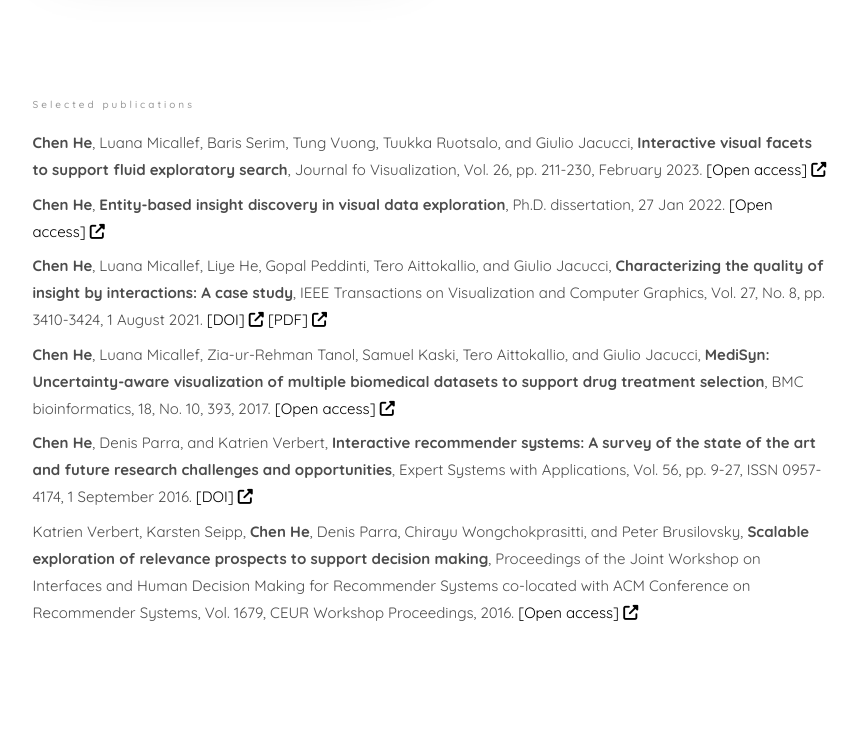
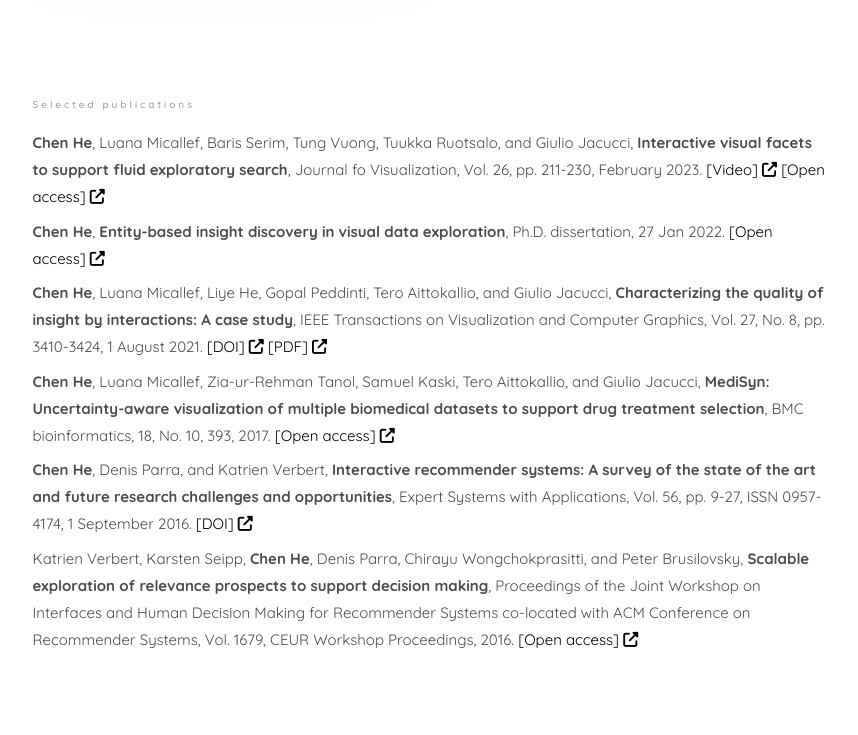
Before and after one commit to ChenHe-InfoViz/chenhe-infoviz.github.io, a plain HTML site: page index.html in a window 1280 px wide. Shown: the part 1820-2555 px from the top of the page, without its empty margins (360-1218 px from the left). Drawn offline with nearby package versions, Linux system fonts and the light colour scheme; some icons are missing; files whose address does not match are found by name; a web font is replaced by a local one.

Commit message:
facet video

```diff
--- a/index.html
+++ b/index.html
@@ -354,7 +354,7 @@
 					</div>
 					<div class="row">
 						<div class="col-md-12 animate-box" data-animate-effect="fadeInLeft">
-							<p><strong>Chen He</strong>, Luana Micallef, Baris Serim, Tung Vuong, Tuukka Ruotsalo, and Giulio Jacucci, <strong>Interactive visual facets to support fluid exploratory search</strong>, Journal fo Visualization, Vol. 26, pp. 211-230, February 2023. <a href="https://doi.org/10.1007/s12650-022-00865-4" target="_blank"> [Open access] <i class="fas fa-external-link-alt"></i></a></p>
+							<p><strong>Chen He</strong>, Luana Micallef, Baris Serim, Tung Vuong, Tuukka Ruotsalo, and Giulio Jacucci, <strong>Interactive visual facets to support fluid exploratory search</strong>, Journal fo Visualization, Vol. 26, pp. 211-230, February 2023. <a href="https://www.youtube.com/watch?v=v0tUAxPjqfg" target="_blank"> [Video] <i class="fas fa-external-link-alt"></i></a><a href="https://doi.org/10.1007/s12650-022-00865-4" target="_blank"> [Open access] <i class="fas fa-external-link-alt"></i></a></p>
 						</div>
 						<div class="col-md-12 animate-box" data-animate-effect="fadeInLeft">
 							<p><strong>Chen He</strong>, <strong>Entity-based insight discovery in visual data exploration</strong>, Ph.D. dissertation, 27 Jan 2022.<a href="http://urn.fi/URN:ISBN:978-951-51-7838-1" target="_blank"> [Open access] <i class="fas fa-external-link-alt"></i></a></p>
```
